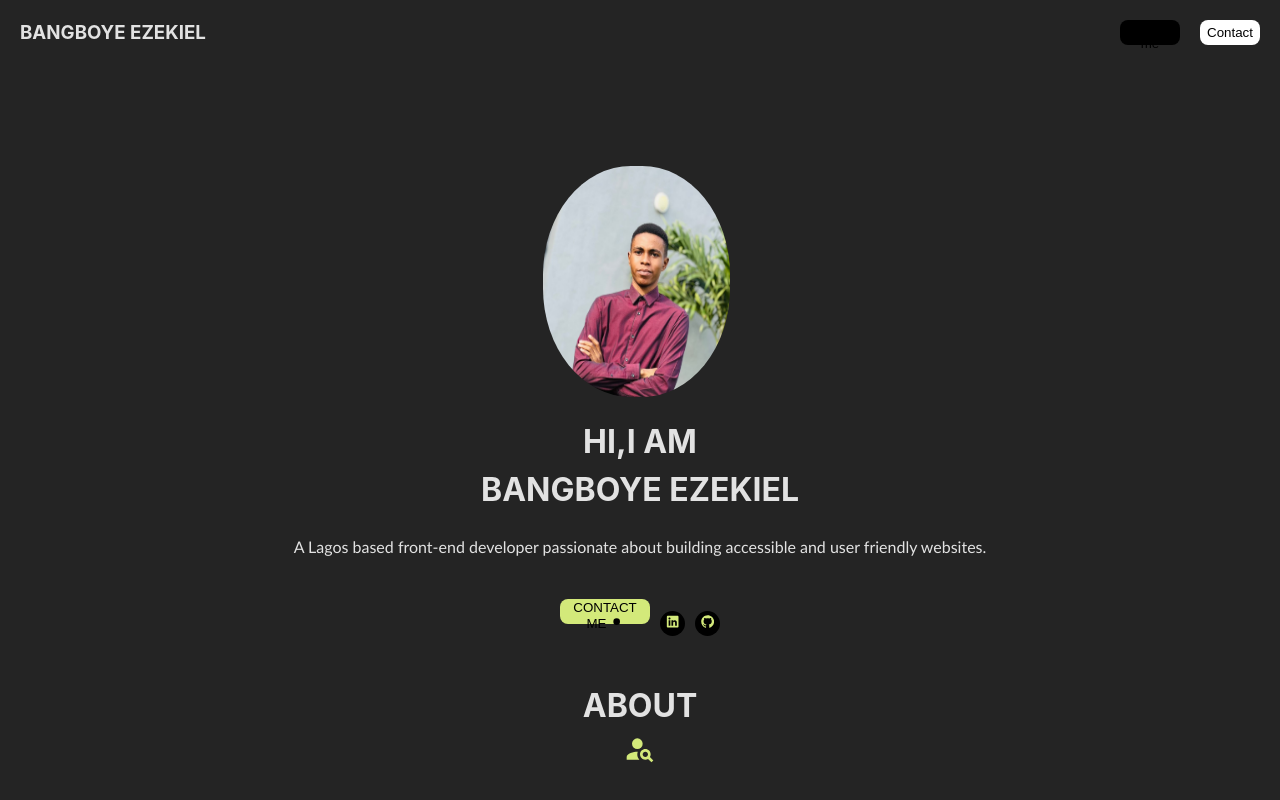
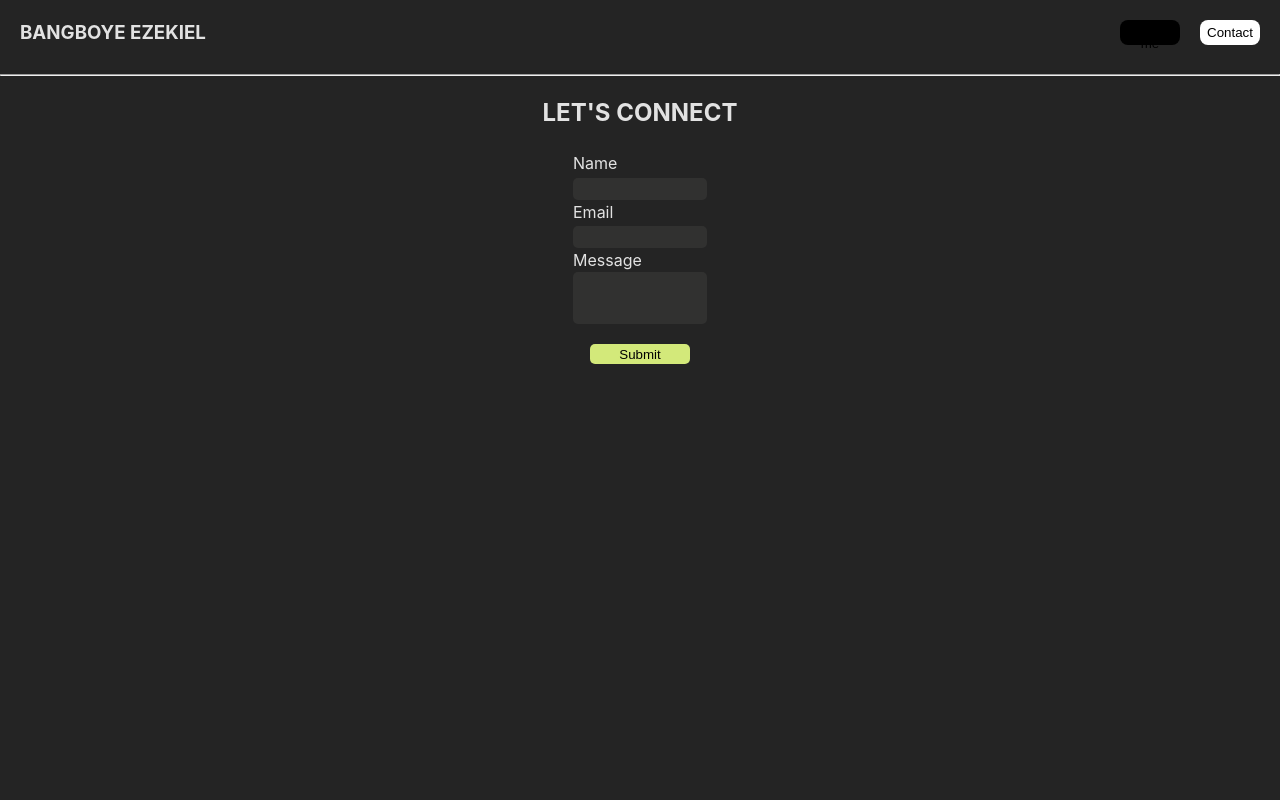
Before and after one commit to Ezekiel764/Portfolio, a React (Vite) app: page /contact in a window 1280 px wide. Shown: the top 800 px of the page. Built offline with nearby package versions, Linux system fonts and the light colour scheme.

Commit message:
first commit

```diff
--- a/index.html
+++ b/index.html
@@ -2,7 +2,7 @@
 <html lang="en">
   <head>
     <meta charset="UTF-8" />
-    <link rel="icon" type="image/svg+xml" href="/vite.svg" />
+    <!-- <link rel="icon" type="image/svg+xml" href="/vite.svg" /> -->
     <meta name="viewport" content="width=device-width, initial-scale=1.0" />
     <title>Ezekiel Portfolio</title>
   </head>
--- a/package.json
+++ b/package.json
@@ -13,6 +13,7 @@
     "react": "^18.3.1",
     "react-dom": "^18.3.1",
     "react-icons": "^5.3.0",
+    "react-router-dom": "^6.28.0",
     "styled-components": "^6.1.13"
   },
   "devDependencies": {
--- a/src/App.jsx
+++ b/src/App.jsx
@@ -1,24 +1,22 @@
 import Header from "./Components/Header"
-import Me from "./Components/Me"
-import Title from "./Components/Title"
-import About from "./Components/About"
-import Exper from "./Components/Exper"
-import Project from "./Components/Project"
+import About from "./Pages/About"
+import Home from "./Pages/Home"
+import Contact from "./Pages/Contact"
 import "./App.css"
 import React from "react"
+import {BrowserRouter,Routes,Route} from "react-router-dom"
 
 const App = () =>{
   return(
     <div>
       <Header/>
-      <Me/>
-      <Title/>
-      <br />
-      <About/>
-      <br />
-      <Exper/>
-      <br />
-      <Project/>
+      <BrowserRouter>
+       <Routes>
+        <Route path="/" element={<Home/>}></Route>
+        <Route path="/about" element={<About/>}></Route>
+        <Route path="/contact" element={<Contact/>}></Route>
+       </Routes>
+      </BrowserRouter>
     </div>
   )
 }
--- a/src/Components/Exper.jsx
+++ b/src/Components/Exper.jsx
@@ -7,6 +7,7 @@ import { SiTypescript } from "react-icons/si";
 const Exper = () => {
     return(
         <Contain>
+            <hr />
             <h1>EXPERIENCE</h1>
             <JobTitle>
                 <Job>Software Engineer</Job>
--- a/src/Components/Project.jsx
+++ b/src/Components/Project.jsx
@@ -6,6 +6,7 @@ import { HiExternalLink } from "react-icons/hi";
 const Project = () => {
     return(
         <Section>
+            <hr />
             <h1>PROJECTS</h1>
             <br />
             <BoxOne>
@@ -20,7 +21,7 @@ const Project = () => {
                 <WorkTwo>
                     <img src={Kuda} alt="" />
                     <h3>Kuda Clone</h3>
-                    <p>this is the Destop landimg page of Kuda <br /> it dispalys diffent sectios </p>
+                    <p>this is the Desktop landing page of Kuda <br /> it dispalys different sections </p>
                     <VenBt><a href="https://kuda-clone-bay.vercel.app/"><HiExternalLink style={{color:"#D3E97A"}} /></a></VenBt>
                 </WorkTwo>
             </BoxOne>
@@ -31,6 +32,7 @@ export default Project
 
 const Section = styled.div`
 text-align: center;
+margin-top: 30px;
 `
 const BoxOne = styled.div`
 align-items: center;
--- a/src/Components/About.jsx
+++ b/src/Pages/About.jsx
@@ -20,9 +20,15 @@ export default About
 
 const Container = styled.div`
 text-align: center;
-max-width: max-content;
+max-width: ma;
+@media screen {
+    min-width: 300px;
+    text-align: center;
+}
 p{
     font-family: 'Gill Sans', 'Gill Sans MT', Calibri, 'Trebuchet MS', sans-serif;
+    justify-content: center;
+    text-align: center;
 }
 h1{
     width: auto;
--- /dev/null
+++ b/src/Pages/Contact.css
@@ -0,0 +1,46 @@
+.Big-Bud{
+    justify-items: center;
+
+    button{
+        margin-top: 20px;
+        width: 100px;
+        height: 20px;
+        background-color: #D3E97A;
+        border-radius: 5px;
+        border: none;
+        color: black;
+    }
+}
+h2{
+    text-align: center;
+}
+.F-btn{
+
+    input{
+        border: none;
+        width: 130px;
+        height: 20px;
+        border-radius: 5px;
+        background-color: rgba(77, 78, 76, 0.325);
+    }
+}
+.S-btn{
+
+    input{
+        border: none;
+        width: 130px;
+        height: 20px;
+        border-radius: 5px;
+        background-color: rgba(77, 78, 76, 0.325);
+    }
+}
+.T-btn{
+
+    input{
+        border: none;
+        width: 130px;
+        height: 50px;
+        border-radius: 5px;
+        background-color: rgba(77, 78, 76, 0.325);
+    }
+}
--- /dev/null
+++ b/src/Pages/Contact.jsx
@@ -0,0 +1,28 @@
+import "./Contact.css"
+const Contact = () =>{
+    return(
+        <div>
+            <hr />
+            <h2>LET'S CONNECT</h2>
+            <form className="Big-Bud">
+                <div className="F-btn">
+                    <label>Name</label>
+                    <br/>
+                    <input type="Name" />
+                </div>
+                <div className="S-btn">
+                    <label>Email</label>
+                    <br/>
+                    <input type="email" />
+                </div>
+                <div className="T-btn">
+                    <label>Message</label>
+                    <br/>
+                    <input type="Message" />
+                </div>
+                <button>Submit</button>
+            </form>
+        </div>
+    )
+}
+export default Contact
--- /dev/null
+++ b/src/Pages/Home.jsx
@@ -0,0 +1,20 @@
+import Exper from "../Components/Exper"
+import Project from "../Components/Project"
+import Title from "../Components/Title"
+import About from "./About"
+import Me from "../Components/Me"
+import Contact from "./Contact"
+
+const Home = () =>{
+    return(
+        <div>
+         <Me/>
+         <Title/>
+         <About/>
+         <Exper/>
+         <Project/>
+         <Contact/>
+        </div>
+    )
+}
+export default Home
```
Also changed, not shown: 1 other file (tests, documents, lock files or other folders).
